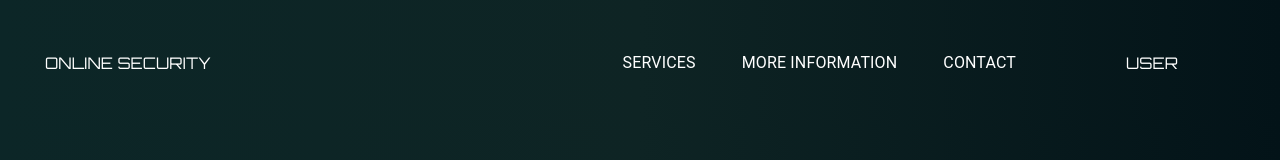
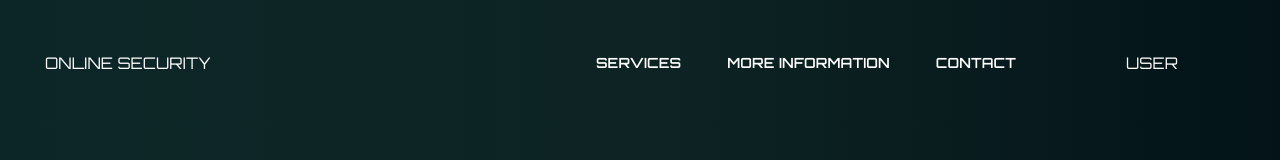
Before and after one commit to ElsonNezaj/security-project, a React (Create React App) app: page / in a window 1280 px wide. Shown: the top 160 px of the page. Built offline with nearby package versions, Linux system fonts and the light colour scheme.

Commit message:
changes for navbar buttons

```diff
--- a/src/components/AppHeader/NavigationLinks/styles.module.scss
+++ b/src/components/AppHeader/NavigationLinks/styles.module.scss
@@ -12,19 +12,20 @@
 }
 
 .navigationButton {
-  font-family: "Orbitron", sans-serif;
-  background-color: none;
+  background-color: none !important;
+
+  .navigationLabel {
+    font-family: "Orbitron", sans-serif !important;
+    font-weight: 600 !important;
+    font-size: 14px;
+    color: white;
+    transition: all 0.3s;
+  }
+
   &:hover {
-    background-color: none;
+    background-color: none !important;
+    .navigationLabel {
+      color: #a8243c;
+    }
   }
 }
-
-.navigationLabel {
-  font-family: "Orbitron", sans-serif;
-  color: white;
-  transition: all 0.3s;
-
-  &:hover {
-    color: #a8243c;
-  }
-}
```
